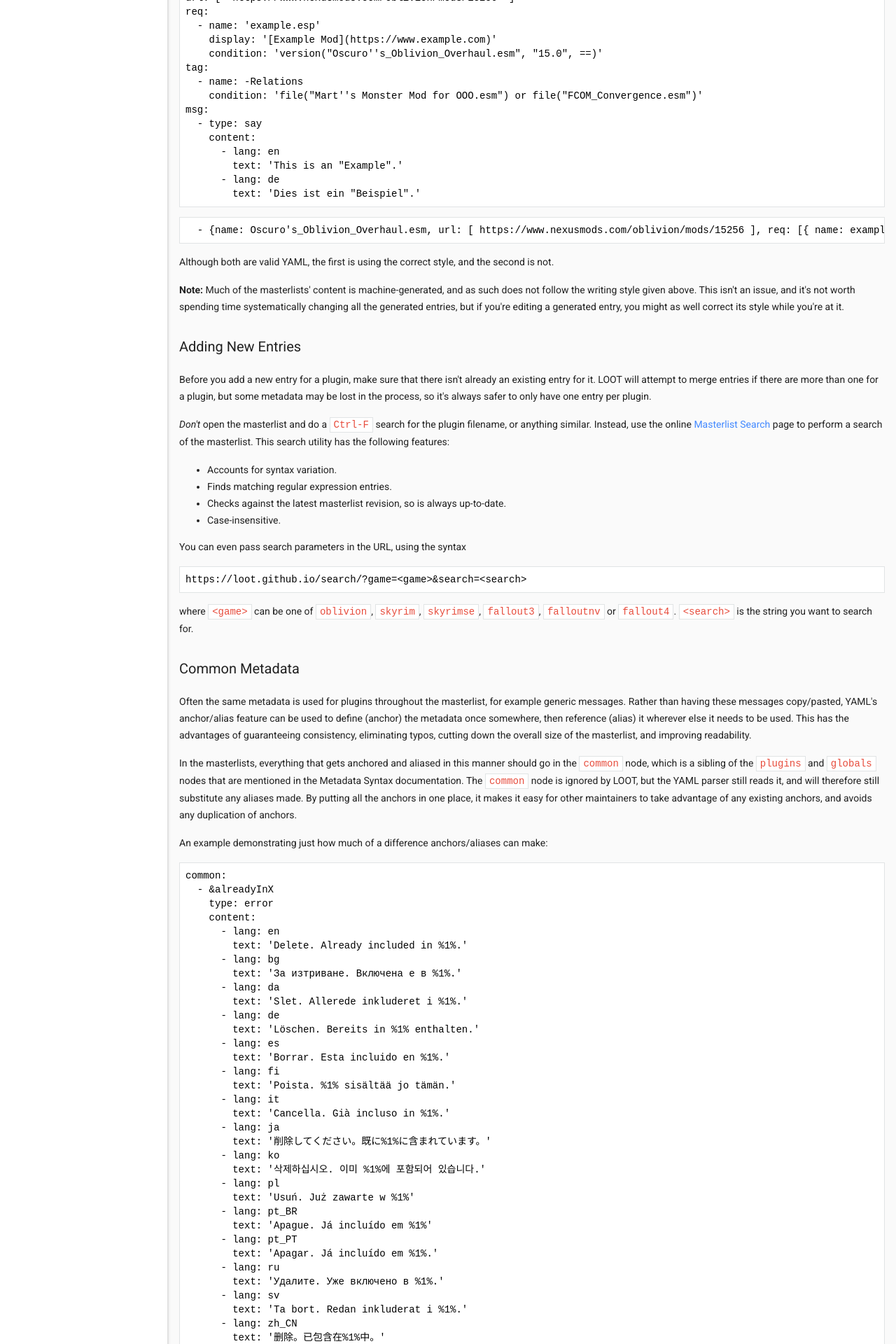
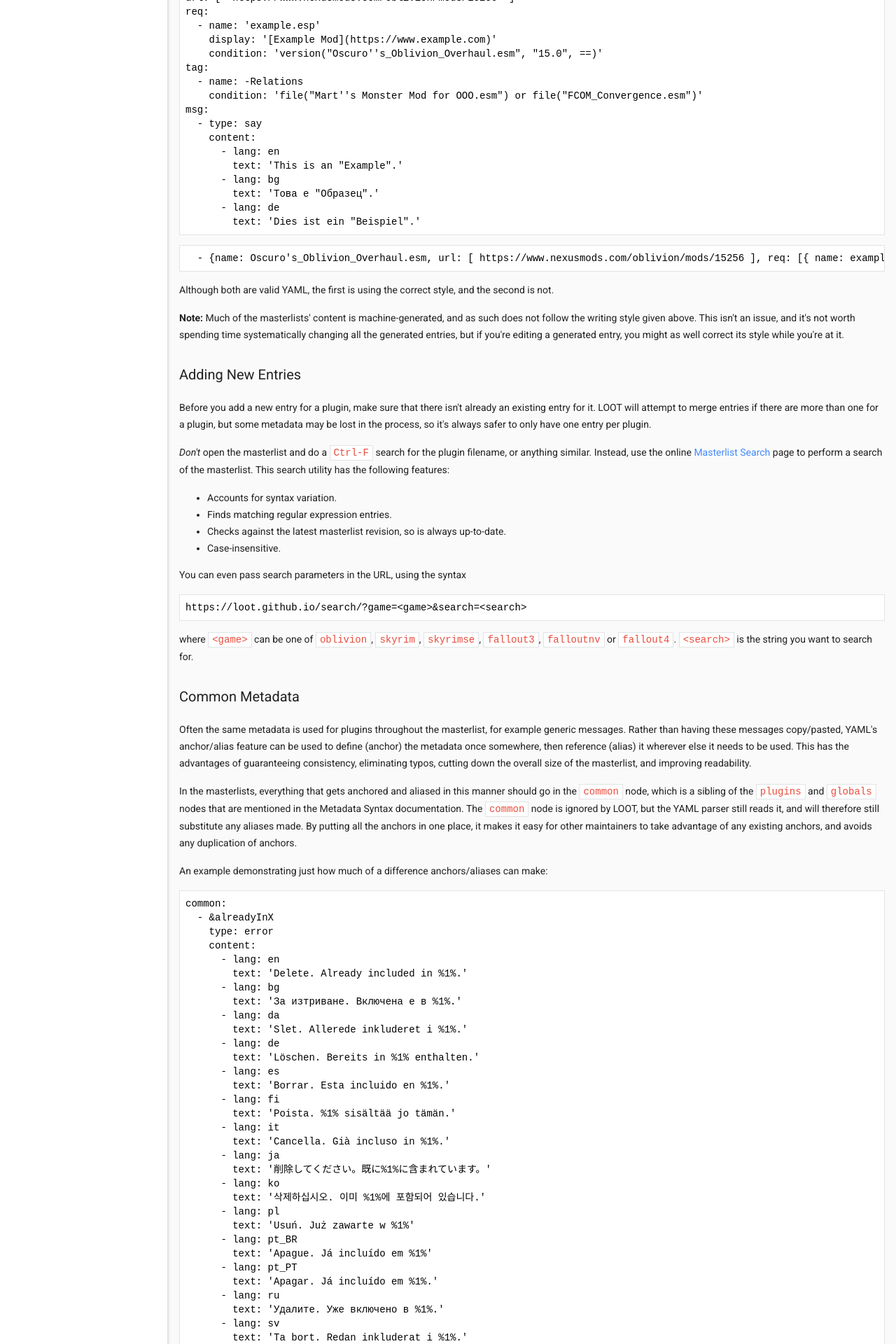
Before and after one commit to loot/loot.github.io, a Jekyll site: the page built from docs/contributing/Masterlist-Editing.html, in a window 1280 px wide. Shown: the part 880-2800 px from the top of the page at 70% size. Built offline with Jekyll 4.4.1, drawn with Linux system fonts in a browser that asks for light colours; nearby versions of some CDN libraries; some of the changed text lies outside the part shown.

Commit message:
Add Bulgarian (bg) translation for first code example

```diff
--- a/docs/contributing/Masterlist-Editing.html
+++ b/docs/contributing/Masterlist-Editing.html
@@ -50,10 +50,12 @@
     content:
       - lang: en
         text: 'This is an "Example".'
+      - lang: bg
+        text: 'Това е "Образец".'
       - lang: de
         text: 'Dies ist ein "Beispiel".'</code></pre>
 
-<pre><code>  - {name: Oscuro's_Oblivion_Overhaul.esm, url: [ https://www.nexusmods.com/oblivion/mods/15256 ], req: [{ name: example.esp, display: '[Example Mod](https://www.example.com)', condition: 'version("Oscuro''s_Oblivion_Overhaul.esm", "15.0", ==)' }], tag: [{ name: -Relations, condition: file("Mart''s Monster Mod for OOO.esm") or file("FCOM_Convergence.esm") }], msg: [{ type: say, content: [{ lang: en, text: This is an "Example".}, {lang: de, text: Dies ist ein "Beispiel".}]}] }</code></pre>
+<pre><code>  - {name: Oscuro's_Oblivion_Overhaul.esm, url: [ https://www.nexusmods.com/oblivion/mods/15256 ], req: [{ name: example.esp, display: '[Example Mod](https://www.example.com)', condition: 'version("Oscuro''s_Oblivion_Overhaul.esm", "15.0", ==)' }], tag: [{ name: -Relations, condition: file("Mart''s Monster Mod for OOO.esm") or file("FCOM_Convergence.esm") }], msg: [{ type: say, content: [{ lang: en, text: This is an "Example".}, { lang: bg, text: Това е "Образец".}, {lang: de, text: Dies ist ein "Beispiel".}]}] }</code></pre>
 
 <p>Although both are valid YAML, the first is using the correct style, and the second is not.</p>
 
```
